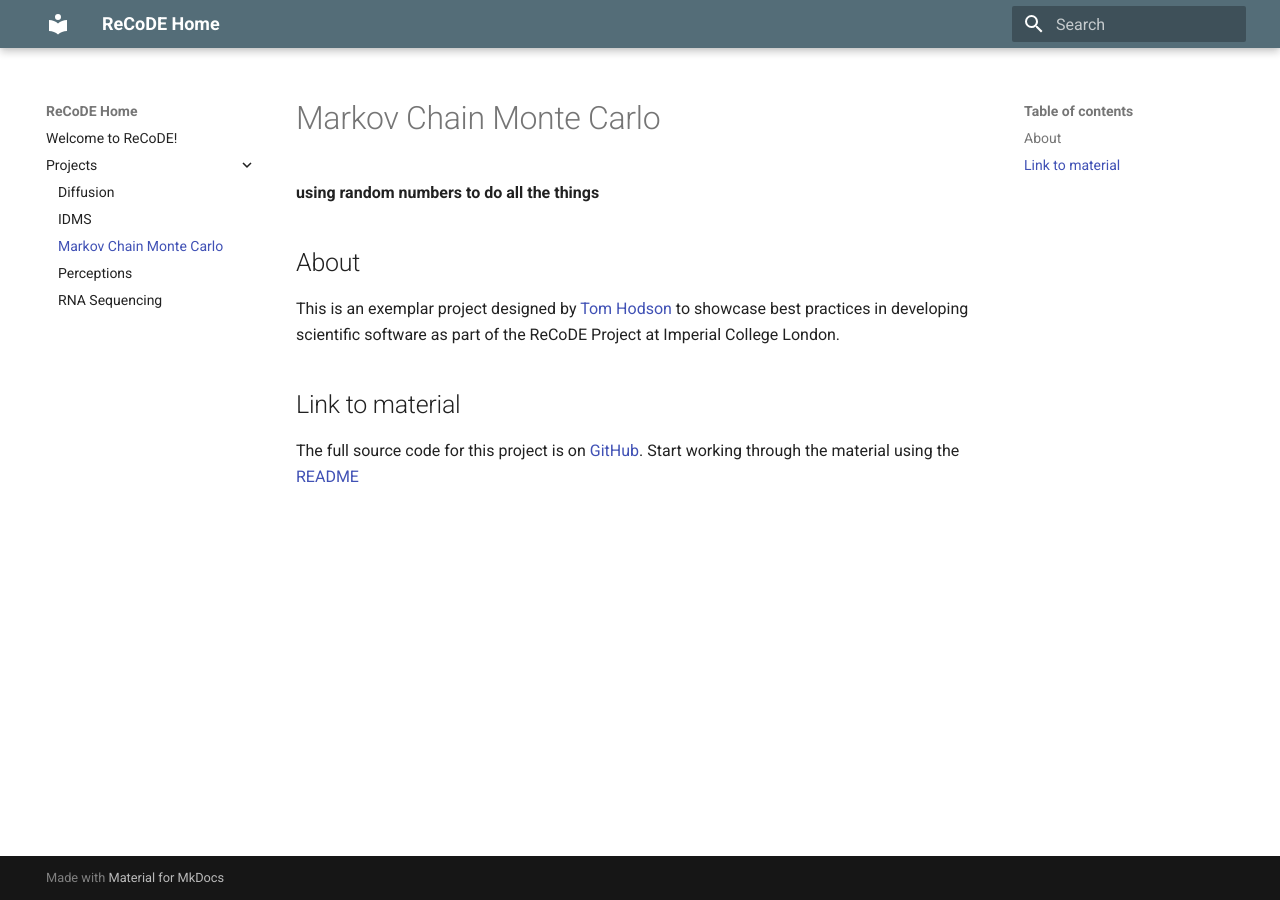
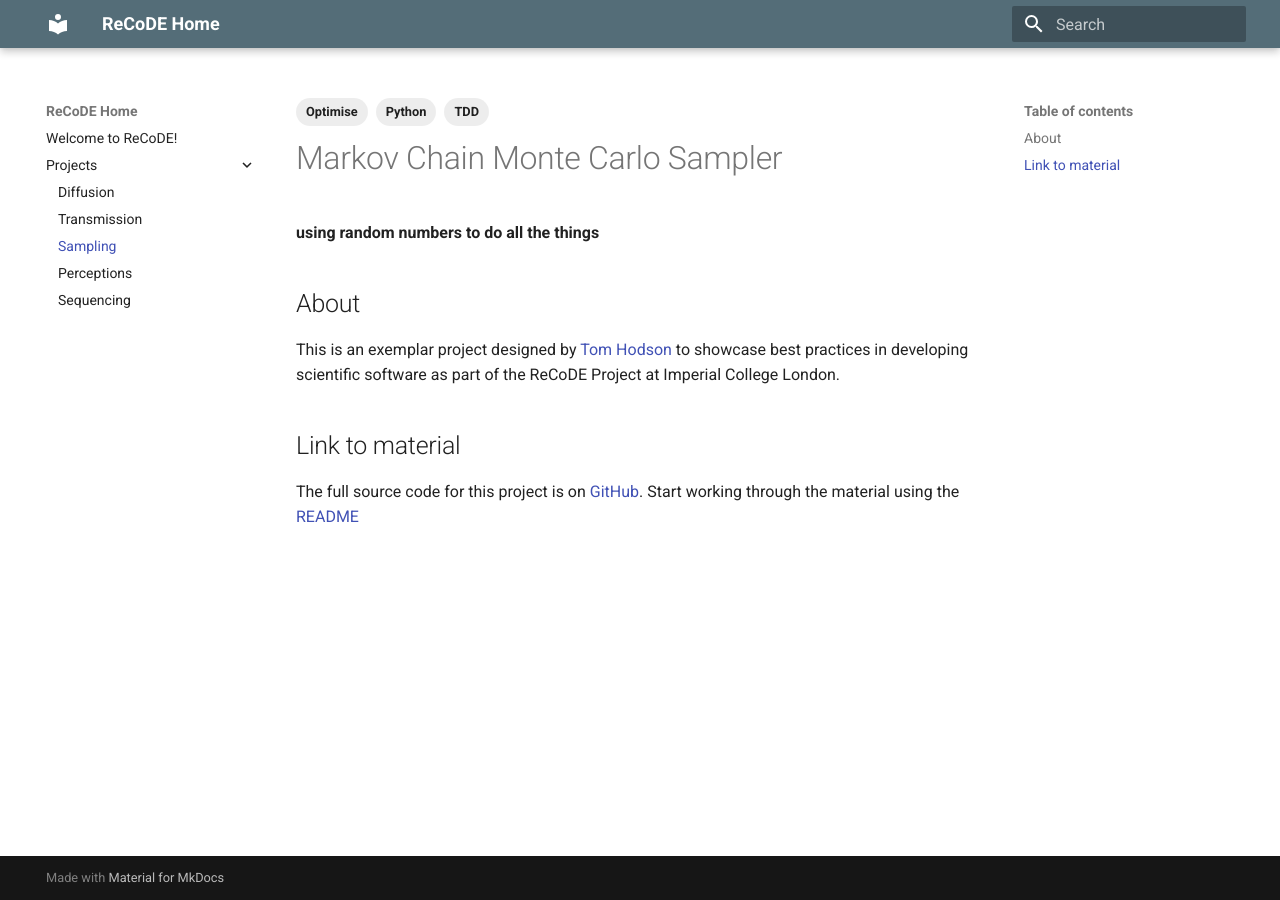
Before and after one commit to ImperialCollegeLondon/ReCoDE-home, an MkDocs documentation site: the page built from docs/projects/mcmc.md, in a window 1280 px wide. Built offline with MkDocs 1.6.1 and Material for MkDocs 9.7.7, drawn with Linux system fonts in a browser that asks for light colours.

Commit message:
feat: add tags and title metadata

```diff
--- a/docs/projects/idms.md
+++ b/docs/projects/idms.md
@@ -1,3 +1,10 @@
+---
+title: Transmission
+tags:
+  - R
+  - Stan
+---
+
 # IDMS
 
 **Bayesian inference for SARS-CoV-2 transmission modelling, using Stan**
--- a/docs/projects/mcmc.md
+++ b/docs/projects/mcmc.md
@@ -1,4 +1,12 @@
-# Markov Chain Monte Carlo
+---
+title: Sampling
+tags:
+  - Python
+  - TDD
+  - Optimise
+---
+
+# Markov Chain Monte Carlo Sampler
 
 **using random numbers to do all the things**
 
```
Also changed, not shown: docs/projects/diffusion.md (+7 -0 lines), docs/projects/perceptions.md (+8 -0 lines), docs/projects/rnaseq.md (+8 -0 lines).
